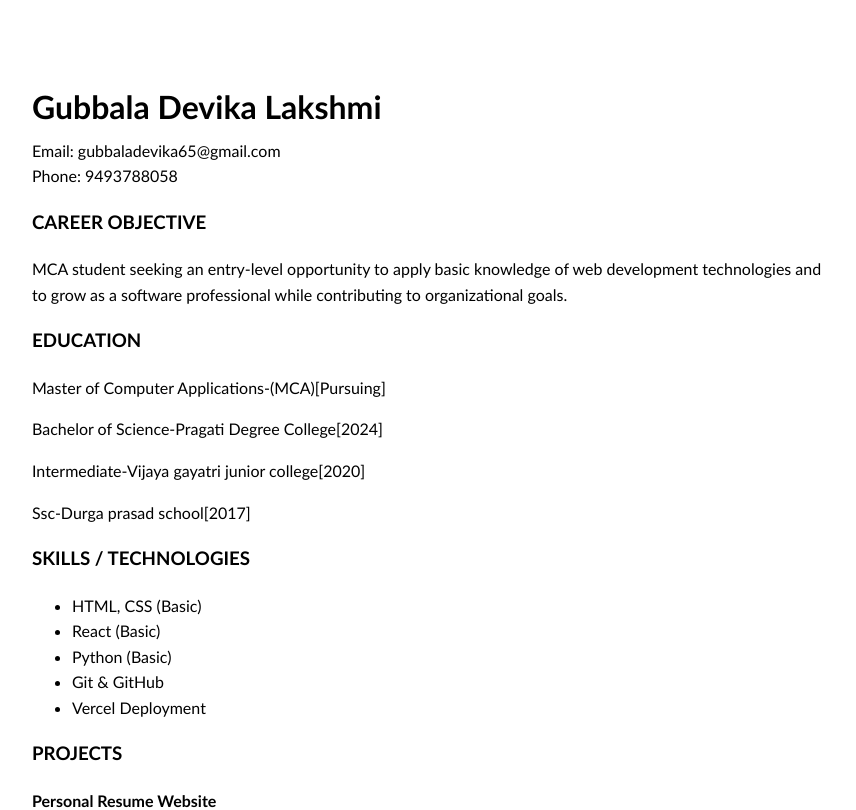
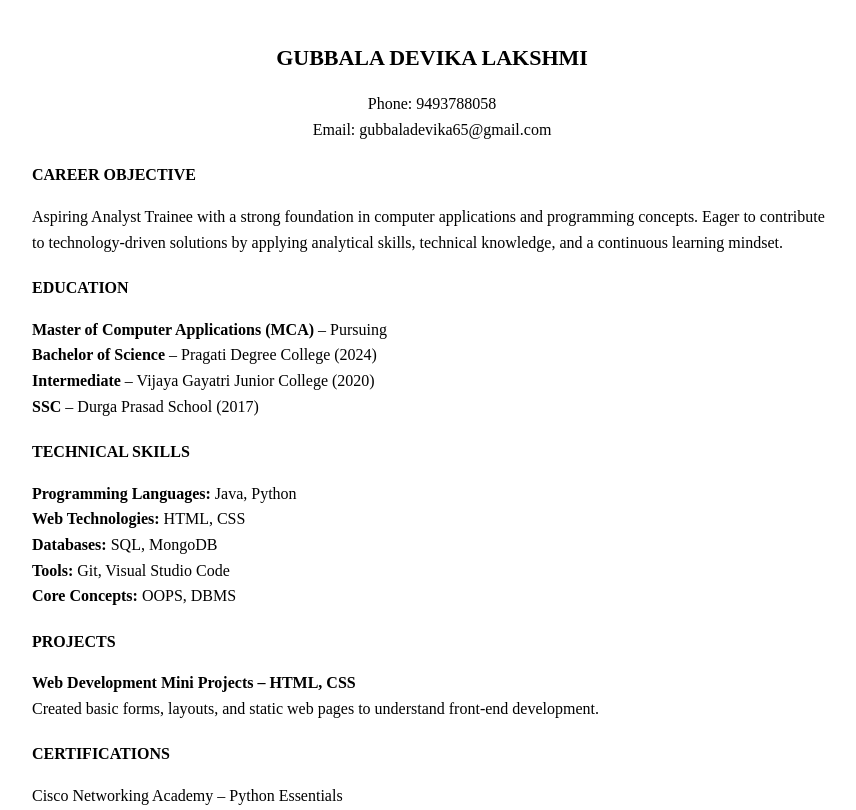
Before and after one commit to Gubbaladevika/resume, a React (Create React App) app: page / in a window 1280 px wide. Shown: the top 810 px of the page, without its empty margins (208-1064 px from the left). Built offline with nearby package versions, Linux system fonts and the light colour scheme.

Commit message:
file changed

```diff
--- a/src/App.css
+++ b/src/App.css
@@ -1,38 +1,28 @@
-.App {
-  text-align: center;
+.resume {
+  max-width: 800px;
+  margin: 40px auto;
+  font-family: "Times New Roman", serif;
+  font-size: 16px;
+  line-height: 1.6;
+  color: black;
 }
 
-.App-logo {
-  height: 40vmin;
-  pointer-events: none;
+.name {
+  text-align: center;
+  font-size: 22px;
+  font-weight: bold;
+  margin-bottom: 5px;
 }
 
-@media (prefers-reduced-motion: no-preference) {
-  .App-logo {
-    animation: App-logo-spin infinite 20s linear;
-  }
+.contact {
+  text-align: center;
+  margin-bottom: 20px;
 }
 
-.App-header {
-  background-color: #282c34;
-  min-height: 100vh;
-  display: flex;
-  flex-direction: column;
-  align-items: center;
-  justify-content: center;
-  font-size: calc(10px + 2vmin);
-  color: white;
+h3 {
+  margin-top: 20px;
+  margin-bottom: 5px;
+  font-size: 16px;
+  font-weight: bold;
+  text-transform: uppercase;
 }
-
-.App-link {
-  color: #61dafb;
-}
-
-@keyframes App-logo-spin {
-  from {
-    transform: rotate(0deg);
-  }
-  to {
-    transform: rotate(360deg);
-  }
-}
--- a/src/App.js
+++ b/src/App.js
@@ -2,64 +2,57 @@ import './App.css';
 
 function App() {
   return (
-    <div style={{
-      maxWidth: "800px",
-      margin: "40px auto",
-      padding: "20px",
-      fontFamily: "Calibri, Arial",
-      lineHeight: "1.6"
-    }}>
+    <div className="resume">
 
-      {/* Name & Contact */}
-      <h1 style={{ marginBottom: "5px" }}>
-        Gubbala Devika Lakshmi
-      </h1>
-      <p style={{ marginTop: "0" }}>
-        Email: gubbaladevika65@gmail.com<br />
-        Phone: 9493788058
+      <h1 className="name">GUBBALA DEVIKA LAKSHMI</h1>
+      <p className="contact">
+        Phone: 9493788058<br />
+        Email: gubbaladevika65@gmail.com
       </p>
 
-      {/* Career Objective */}
       <h3>CAREER OBJECTIVE</h3>
-      <p>MCA student seeking an entry-level opportunity to apply
-        basic knowledge of web development technologies and to
-        grow as a software professional while contributing to
-        organizational goals. </p>
+      <p>
+        Aspiring Analyst Trainee with a strong foundation in computer applications and
+        programming concepts. Eager to contribute to technology-driven solutions by
+        applying analytical skills, technical knowledge, and a continuous learning mindset.
+      </p>
 
-      {/* Education */}
       <h3>EDUCATION</h3>
-      <p>Master of Computer Applications-(MCA)[Pursuing]</p>
-      <p>Bachelor of Science-Pragati Degree College[2024]</p>
-      <p>Intermediate-Vijaya gayatri junior college[2020]</p>
-      <p>Ssc-Durga prasad school[2017]</p>
+      <p>
+        <b>Master of Computer Applications (MCA)</b> – Pursuing<br />
+        <b>Bachelor of Science</b> – Pragati Degree College (2024)<br />
+        <b>Intermediate</b> – Vijaya Gayatri Junior College (2020)<br />
+        <b>SSC</b> – Durga Prasad School (2017)
+      </p>
 
-      {/* Skills */}
-      <h3>SKILLS / TECHNOLOGIES</h3>
-      <ul>
-        <li>HTML, CSS (Basic)</li>
-        <li>React (Basic)</li>
-        <li>Python (Basic)</li>
-        <li>Git & GitHub</li>
-        <li>Vercel Deployment</li>
-      </ul>
+      <h3>TECHNICAL SKILLS</h3>
+      <p>
+        <b>Programming Languages:</b> Java, Python<br />
+        <b>Web Technologies:</b> HTML, CSS<br />
+        <b>Databases:</b> SQL, MongoDB<br />
+        <b>Tools:</b> Git, Visual Studio Code<br />
+        <b>Core Concepts:</b> OOPS, DBMS
+      </p>
 
-      {/* Projects */}
       <h3>PROJECTS</h3>
       <p>
-        <b>Personal Resume Website</b><br />
-         Developed a personal resume website using React<br />
-         Uploaded code to GitHub and deployed using Vercel
+        <b>Web Development Mini Projects – HTML, CSS</b><br />
+        Created basic forms, layouts, and static web pages to understand front-end
+        development.
       </p>
 
-      {/* Certifications */}
       <h3>CERTIFICATIONS</h3>
-      <p>Cisco Networking Academy- C Essentials</p>
-      <p>Cisco Networking Academy- Python Essentials</p>
-      <p>Currently learning Web Development and React</p>
-      {/* Languages known*/}
-      <h3>LANGUAGES KNOWN</h3>
-        <p>Telugu</p>
-        <p>English</p>
+      <p>
+        Cisco Networking Academy – Python Essentials<br />
+        Cisco Networking Academy – C Essentials<br />
+        Pearson MePro – Soft Skills Certification<br />
+        HTML5 Application Development Certification
+      </p>
+
+      <h3>ADDITIONAL INFORMATION</h3>
+      <p>
+        <b>Languages Known:</b> English, Telugu
+      </p>
 
     </div>
   );
```
